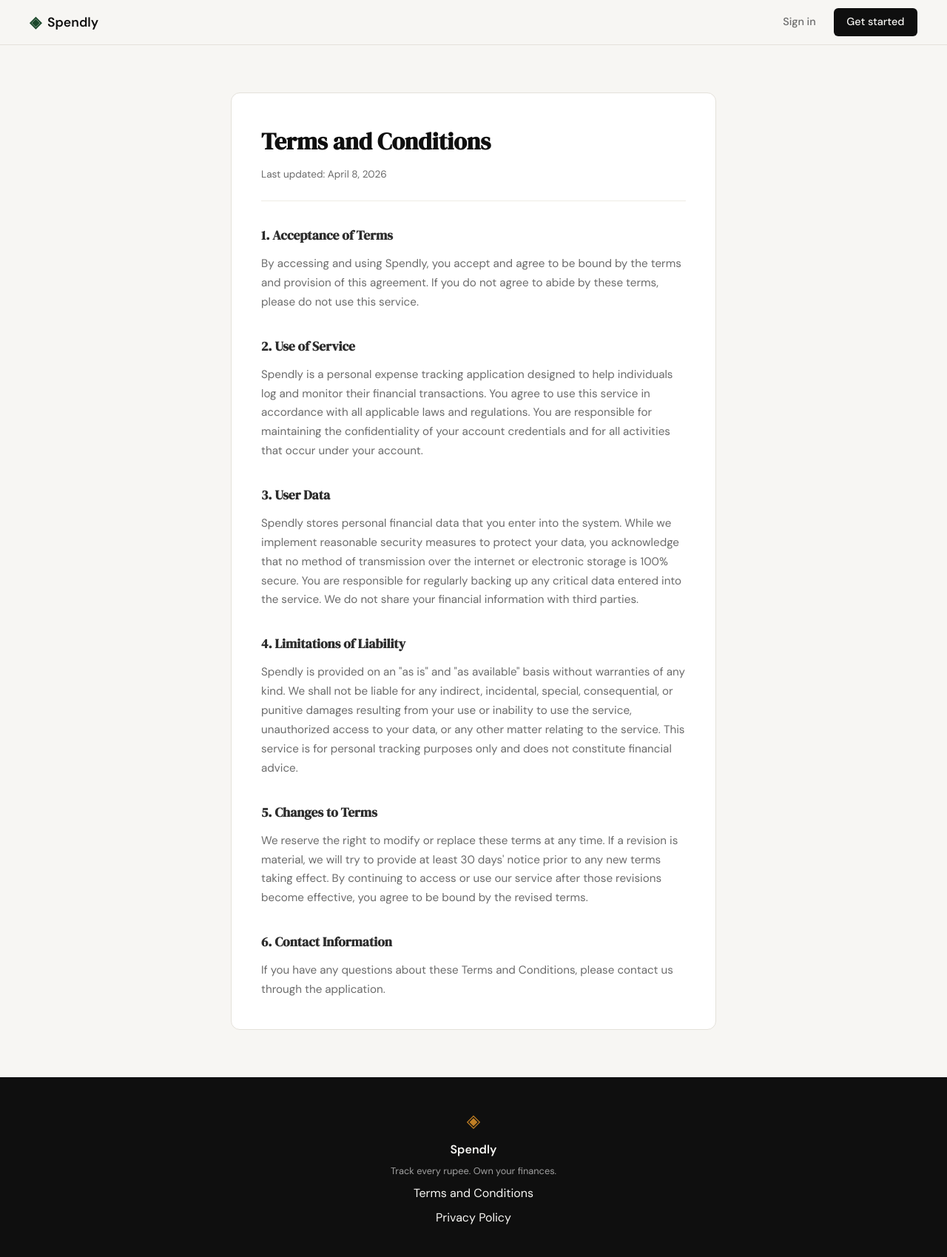
After one commit to Nithin-dharavath/expense_tracker, a Flask app: page /terms in a window 1280 px wide. The commit adds this page. Shown: the whole page at 74% size. Run offline with Flask 3, Linux system fonts and the light colour scheme.

Commit message:
templates added for footer-links

```diff
--- a/app.py
+++ b/app.py
@@ -20,6 +20,11 @@ def register():
 @app.route("/login")
 def login():
     return render_template("login.html")
+
+
+@app.route("/terms")
+def terms():
+    return render_template("terms.html")
 
 
 # ------------------------------------------------------------------ #
--- a/static/css/style.css
+++ b/static/css/style.css
@@ -528,3 +528,65 @@ a { color: inherit; text-decoration: none; }
     .nav-links a:not(.nav-cta) { display: none; }
     .hero { padding: 3rem 1rem 2rem; }
 }
+
+/* ------------------------------------------------------------------ */
+/* Terms page                                                          */
+/* ------------------------------------------------------------------ */
+
+.terms-section {
+    padding: 4rem 2rem;
+    max-width: 720px;
+    margin: 0 auto;
+}
+
+.terms-inner {
+    background: var(--paper-card);
+    border: 1px solid var(--border);
+    border-radius: var(--radius-md);
+    padding: 2.5rem;
+}
+
+.terms-title {
+    font-family: var(--font-display);
+    font-size: 2rem;
+    color: var(--ink);
+    margin-bottom: 0.5rem;
+}
+
+.terms-updated {
+    font-size: 0.85rem;
+    color: var(--ink-muted);
+    margin-bottom: 2rem;
+    padding-bottom: 1.5rem;
+    border-bottom: 1px solid var(--border-soft);
+}
+
+.terms-content {
+    display: flex;
+    flex-direction: column;
+    gap: 2rem;
+}
+
+.terms-block {
+    display: flex;
+    flex-direction: column;
+    gap: 0.75rem;
+}
+
+.terms-block-title {
+    font-family: var(--font-display);
+    font-size: 1.1rem;
+    color: var(--ink-soft);
+}
+
+.terms-block-body {
+    font-size: 0.95rem;
+    color: var(--ink-muted);
+    line-height: 1.7;
+}
+
+@media (max-width: 600px) {
+    .terms-section { padding: 2rem 1rem; }
+    .terms-inner { padding: 1.5rem; }
+    .terms-title { font-size: 1.5rem; }
+}
--- a/templates/base.html
+++ b/templates/base.html
@@ -35,7 +35,7 @@
             <span class="footer-name">Spendly</span>
             <p class="footer-copy">Track every rupee. Own your finances.</p>
             <div class="footer-links" style="display: flex; flex-direction: column; gap: 8px;">
-                <a href="#">Terms and Conditions</a>
+                <a href="{{ url_for('terms') }}">Terms and Conditions</a>
                 <a href="#">Privacy Policy</a>
             </div>
         </div>
--- /dev/null
+++ b/templates/terms.html
@@ -0,0 +1,77 @@
+{% extends "base.html" %}
+
+{% block title %}Terms and Conditions — Spendly{% endblock %}
+
+{% block content %}
+
+<section class="terms-section">
+    <div class="terms-inner">
+        <h1 class="terms-title">Terms and Conditions</h1>
+        <p class="terms-updated">Last updated: April 8, 2026</p>
+
+        <div class="terms-content">
+            <section class="terms-block">
+                <h2 class="terms-block-title">1. Acceptance of Terms</h2>
+                <p class="terms-block-body">
+                    By accessing and using Spendly, you accept and agree to be bound by the terms
+                    and provision of this agreement. If you do not agree to abide by these terms,
+                    please do not use this service.
+                </p>
+            </section>
+
+            <section class="terms-block">
+                <h2 class="terms-block-title">2. Use of Service</h2>
+                <p class="terms-block-body">
+                    Spendly is a personal expense tracking application designed to help individuals
+                    log and monitor their financial transactions. You agree to use this service in
+                    accordance with all applicable laws and regulations. You are responsible for
+                    maintaining the confidentiality of your account credentials and for all activities
+                    that occur under your account.
+                </p>
+            </section>
+
+            <section class="terms-block">
+                <h2 class="terms-block-title">3. User Data</h2>
+                <p class="terms-block-body">
+                    Spendly stores personal financial data that you enter into the system. While we
+                    implement reasonable security measures to protect your data, you acknowledge that
+                    no method of transmission over the internet or electronic storage is 100% secure.
+                    You are responsible for regularly backing up any critical data entered into the
+                    service. We do not share your financial information with third parties.
+                </p>
+            </section>
+
+            <section class="terms-block">
+                <h2 class="terms-block-title">4. Limitations of Liability</h2>
+                <p class="terms-block-body">
+                    Spendly is provided on an "as is" and "as available" basis without warranties of
+                    any kind. We shall not be liable for any indirect, incidental, special,
+                    consequential, or punitive damages resulting from your use or inability to use
+                    the service, unauthorized access to your data, or any other matter relating to
+                    the service. This service is for personal tracking purposes only and does not
+                    constitute financial advice.
+                </p>
+            </section>
+
+            <section class="terms-block">
+                <h2 class="terms-block-title">5. Changes to Terms</h2>
+                <p class="terms-block-body">
+                    We reserve the right to modify or replace these terms at any time. If a revision
+                    is material, we will try to provide at least 30 days' notice prior to any new
+                    terms taking effect. By continuing to access or use our service after those
+                    revisions become effective, you agree to be bound by the revised terms.
+                </p>
+            </section>
+
+            <section class="terms-block">
+                <h2 class="terms-block-title">6. Contact Information</h2>
+                <p class="terms-block-body">
+                    If you have any questions about these Terms and Conditions, please contact us
+                    through the application.
+                </p>
+            </section>
+        </div>
+    </div>
+</section>
+
+{% endblock %}
```
